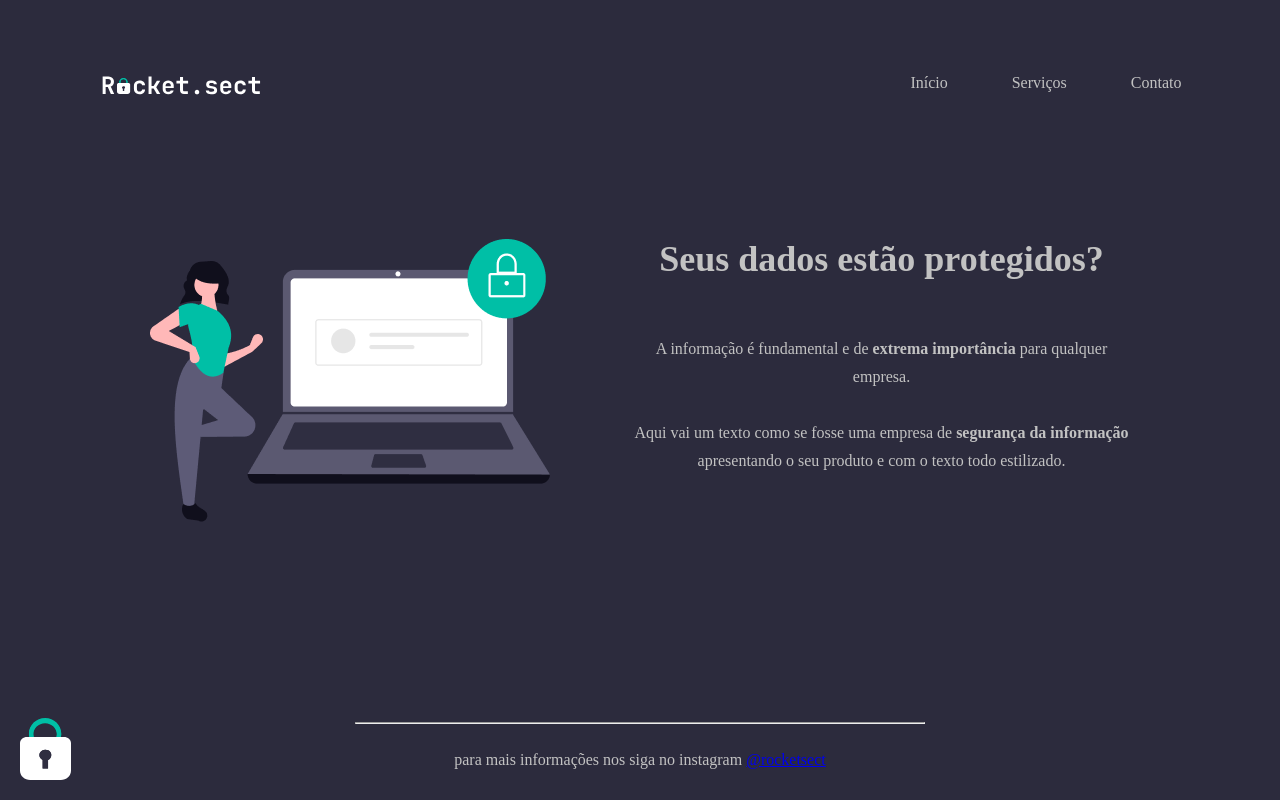
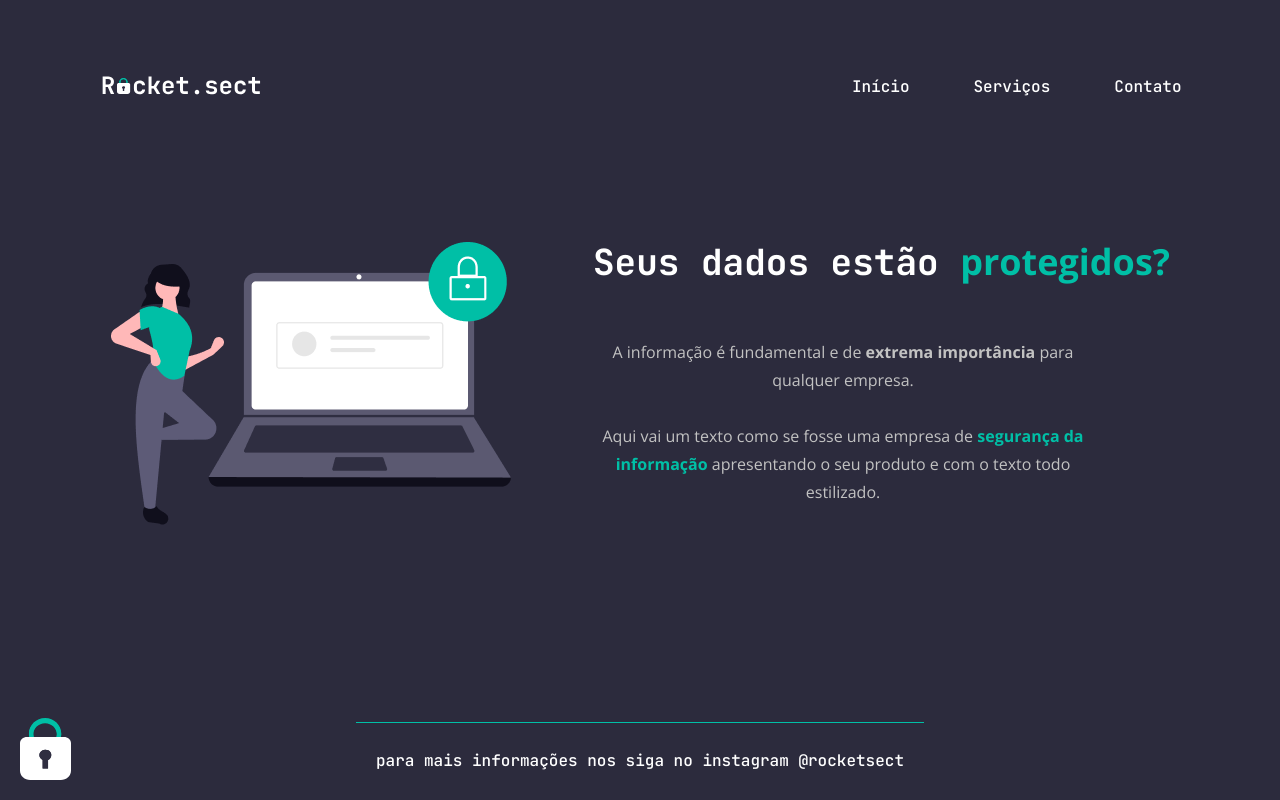
Before and after one commit to nikolasmarlon/recriando-layout-02, a plain HTML site: page index.html in a window 1280 px wide. Drawn offline with nearby package versions, Linux system fonts and the light colour scheme.

Commit message:
Finalização da página

```diff
--- a/index.html
+++ b/index.html
@@ -1,6 +1,10 @@
 <!DOCTYPE html>
 <html lang="pt-br">
 <head>
+
+    <link rel="preconnect" href="https://fonts.googleapis.com">
+    <link rel="preconnect" href="https://fonts.gstatic.com" crossorigin>
+    <link href="https://fonts.googleapis.com/css2?family=JetBrains+Mono:wght@500;700&family=Open+Sans:wght@400;700&display=swap" rel="stylesheet">
     <meta charset="UTF-8">
     <meta name="viewport" content="width=device-width, initial-scale=1.0">
     <link rel="stylesheet" href="style.css">
@@ -10,12 +14,12 @@
 
     <header>
         <nav>
-            <img src="images/logo.svg" alt="logo">
+            <a href="#"><img id="logo" src="images/logo.svg" alt="logo"></a>
 
             <ul>
-                <li>Início</li>
-                <li>Serviços</li>
-                <li>Contato</li>
+                <li><a href="#">Início</a></li>
+                <li><a href="#">Serviços</a></li>
+                <li><a href="#">Contato</a></li>
             </ul>
         </nav>
 
@@ -32,7 +36,7 @@
                 <p>
                     A informação é fundamental e de <strong>extrema importância</strong> para qualquer empresa.<br/><br/>
 
-                    Aqui vai um texto como se fosse uma empresa de <strong>segurança da informação</strong> apresentando o seu produto e com o texto todo estilizado.
+                    Aqui vai um texto como se fosse uma empresa de <strong id="texto-verde">segurança da informação</strong> apresentando o seu produto e com o texto todo estilizado.
                 </p>
             </section>
         </main>
--- a/style.css
+++ b/style.css
@@ -1,6 +1,7 @@
 *{
     margin: 0;
     padding: 0;
+    font-family: 'Open Sans', sans-serif;
 }
 
 body{
@@ -30,13 +31,23 @@ header nav {
     align-items: center;
     max-width: 1083px;
     margin: 0 auto;
+
 }
 
 header nav ul{
     display: flex;
     gap: 64px;
     list-style: none;
+}
 
+header nav ul li a{
+    font-family: 'JetBrains Mono', monospace;
+    text-decoration: none;
+    color: #fff;
+    transition: 0.3s;
+}
+header nav ul li a:hover{
+    color: #00BFA6;
 }
 
 main {
@@ -49,6 +60,14 @@ main h1 {
     font-size: 36px;
     text-align: center;
     line-height: 40px;
+    font-family: 'JetBrains Mono', monospace;
+    font-weight: bold;
+    color: #fff;
+}
+
+main h1 span{
+    color: #00BFA6;
+    font-weight: bold;
 }
 
 main p{
@@ -56,7 +75,12 @@ main p{
     font-size: 16px;
     line-height: 28px;
     text-align: center;
+}
 
+
+
+#texto-verde{
+    color: #00BFA6;
 }
 
 section {
@@ -67,13 +91,26 @@ section {
 
 footer{
     min-height: 78px;
-
+    font-family: 'JetBrains Mono', monospace;
     text-align: center;
+    color: #fff;
+}
+footer a{
+    color: #C2C2C2;
+    text-decoration: none;
+    font-family: 'JetBrains Mono', monospace;
+    color: #fff;
+    transition: 0.3s;
+}
+footer a:hover{
+    color: #00BFA6;
 }
 footer hr{
     width: 568px;
     margin: 0 auto;
     margin-bottom: 27px;
+    border: 0;
+    border-top: 1px solid #00BFA6;
 }
 
 
```
